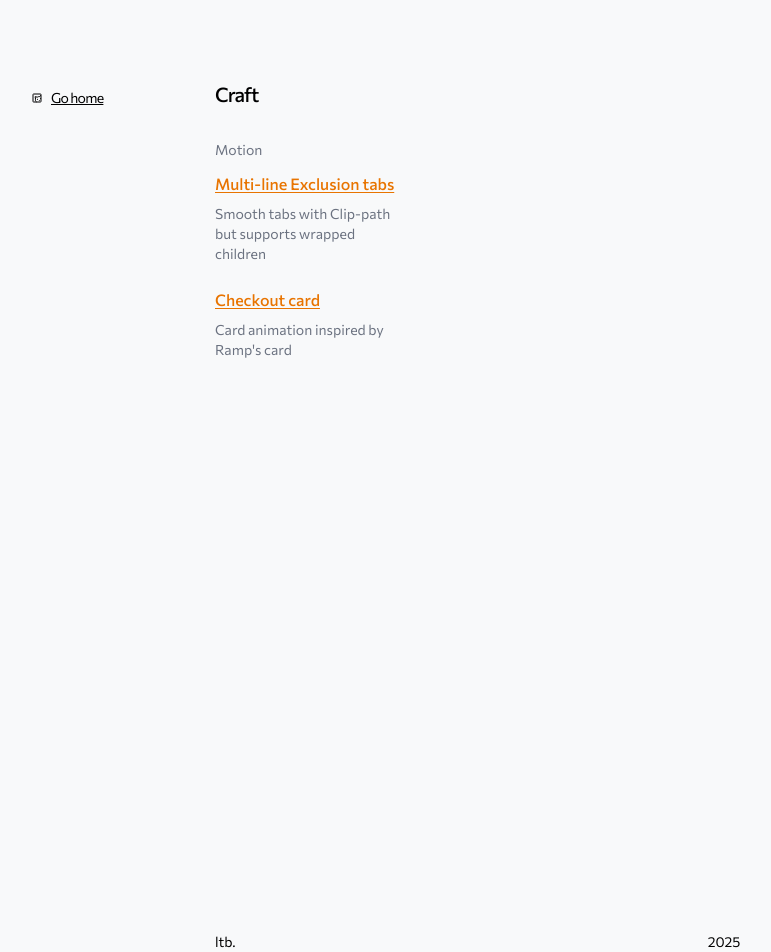
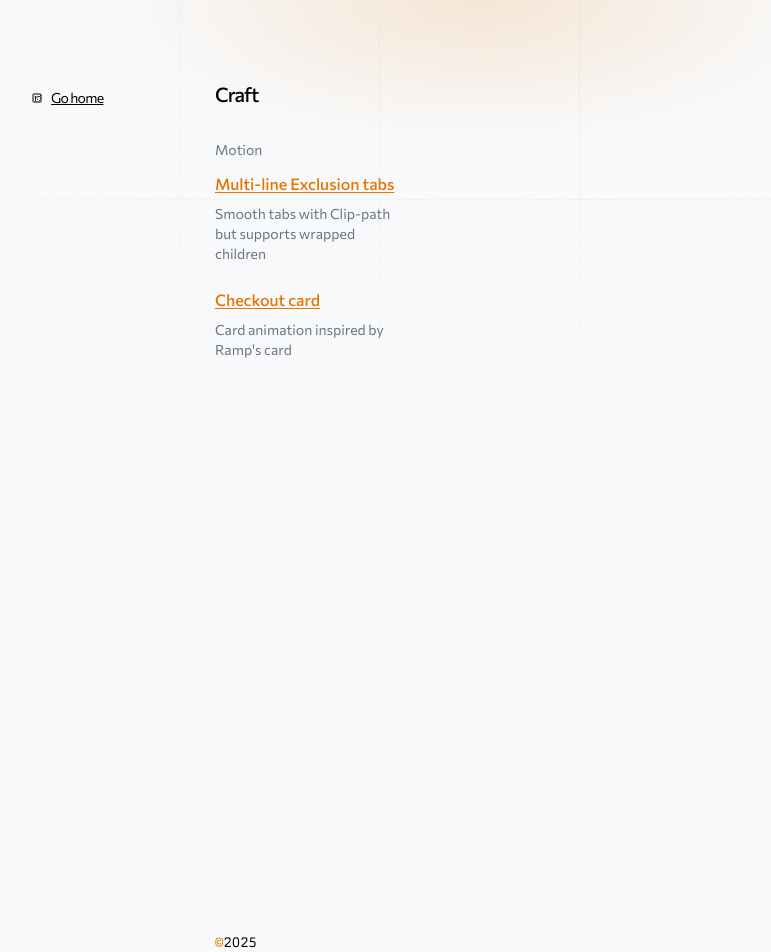
Before and after one commit to adeleke5140/portfolio-v2, a Next.js app: page /craft in a window 1280 px wide. Shown: the top 952 px of the page, without its empty margins (161-932 px from the left). Built offline with nearby package versions, Linux system fonts and the light colour scheme.

Commit message:
style: enhance layout with background gradients and improve footer styling

```diff
--- a/src/components/layout.tsx
+++ b/src/components/layout.tsx
@@ -5,15 +5,53 @@ interface LayoutProps {
 const Layout = ({ children }: LayoutProps) => {
   return (
     <>
-      <div className="flex relative h-full pt-8 pb-8 min-h-screen flex-col ">
-        <main className="pt-10 flex-1 md:pt-12 place-items-center w-full'">
+      <div className="flex relative min-h-screen pt-8 pb-8 flex-col">
+        <div
+          aria-hidden={true}
+          className="absolute top-0 w-[1000px] z-10 h-[400px] left-1/2 -translate-x-1/2 -translate-y-1/2 opacity-[0.15] pointer-events-none"
+          style={{
+            background: 'radial-gradient(#e87400, transparent 50%)',
+          }}
+        />
+        <svg
+          className="absolute pointer-events-none inset-0 h-full w-full stroke-gray-200 opacity-50 [mask-image:radial-gradient(100%_100%_at_top_center,white,transparent)]"
+          aria-hidden="true"
+        >
+          <defs>
+            <pattern
+              id="83fd4e5a-9d52-42fc-97b6-718e5d7ee527"
+              width="200"
+              height="200"
+              x="50%"
+              y="-1"
+              patternUnits="userSpaceOnUse"
+            >
+              <path d="M100 200V.5M.5 .5H200" fill="none"></path>
+            </pattern>
+          </defs>
+          <svg x="50%" y="-1" className="overflow-visible fill-gray-50">
+            <path
+              d="M-100.5 0h201v201h-201Z M699.5 0h201v201h-201Z M499.5 400h201v201h-201Z M-300.5 600h201v201h-201Z"
+              stroke-width="0"
+            ></path>
+          </svg>
+          <rect
+            width="100%"
+            height="100%"
+            stroke-width="0"
+            fill="url(#83fd4e5a-9d52-42fc-97b6-718e5d7ee527)"
+          ></rect>
+        </svg>
+        <main className="pt-10 md:pt-12 place-items-center w-full">
           {children}
         </main>
-        <footer className="w-full mt-10 mb-2 md:px-6 ">
+        <footer className="w-full mt-10 mb-2 md:px-6">
           <div className="max-w-xl rounded-md md:px-6 mx-auto">
             <div className="px-6 py-3 text-[15px] md:px-0 md:pb-2 flex justify-between">
-              <p className="text-sm">ltb.</p>
-              <p className="text-sm">{new Date().getFullYear()}&nbsp;</p>
+              <p className="text-sm font-mono">
+                <span className="text-[#e87400]">©</span>
+                {new Date().getFullYear()}&nbsp;
+              </p>
             </div>
           </div>
         </footer>
```
